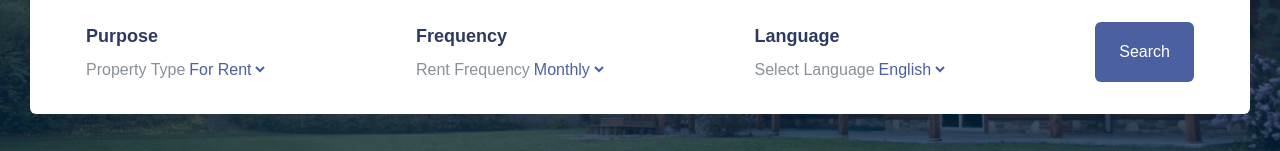
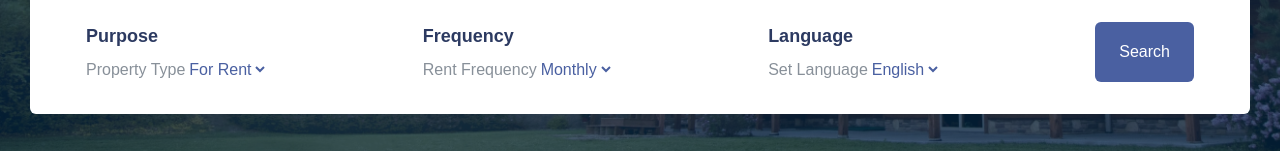
Before and after one commit to Mohamed-4rarh/reis, a React (Vite) app: page / in a window 1280 px wide. Shown: the part 449-600 px from the top of the page. Built offline with nearby package versions, Linux system fonts and the light colour scheme; no server answers.

Commit message:
edit typos

```diff
--- a/src/components/SearchFilter.jsx
+++ b/src/components/SearchFilter.jsx
@@ -43,7 +43,7 @@ const SearchFilter = () => {
             <div className='flex flex-col sm:flex-row lg:flex-col lg:items-start'>
                 <h4 className='flex-1 font-semibold text-lg text-[#2C3A61] mb-2'>Language</h4>
                 <div>
-                    <label className='text-[#889099]' htmlFor="lang">Select Language</label>
+                    <label className='text-[#889099]' htmlFor="lang">Set Language</label>
                     <select onChange={(e) => setLang(e.target.value)} className='bg-white cursor-pointer text-[#4A60A1]' name="lang" id="3">
                         <option value="en">English</option>
                         <option value="ar">Arabic</option>
```
